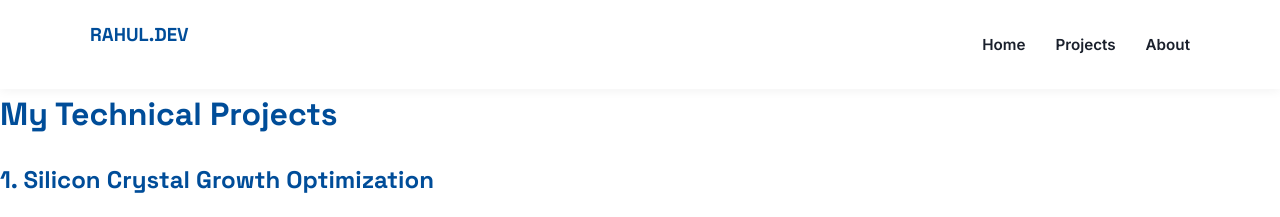
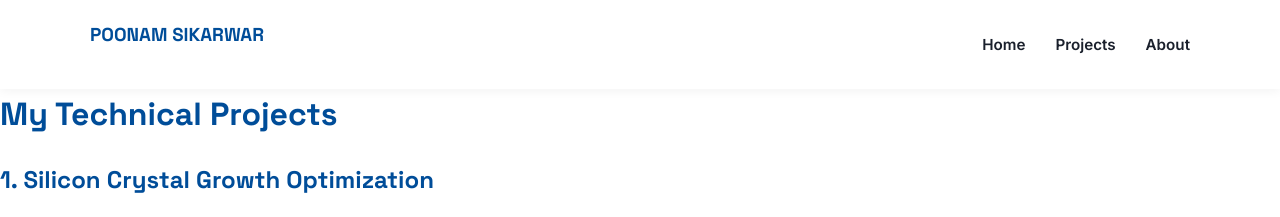
Before and after one commit to SikarwarPoonam/SikarwarPoonam.github.io, a Jekyll site: the page built from projects.md, in a window 1280 px wide. Shown: the top 217 px of the page. Built offline with Jekyll 4.4.1, drawn with Linux system fonts in a browser that asks for light colours.

Commit message:
Update default.html

```diff
--- a/_layouts/default.html
+++ b/_layouts/default.html
@@ -26,7 +26,7 @@
   <body>
   <header>
     <div class="header-container">
-      <h3><a href="{{ "/" | relative_url }}" style="color: var(--primary-blue); text-decoration: none;">RAHUL.DEV</a></h3>
+      <h3><a href="{{ "/" | relative_url }}" style="color: var(--primary-blue); text-decoration: none;">POONAM SIKARWAR</a></h3>
       <nav>
         <ul>
           <li><a href="{{ "/" | relative_url }}">Home</a></li>
```
